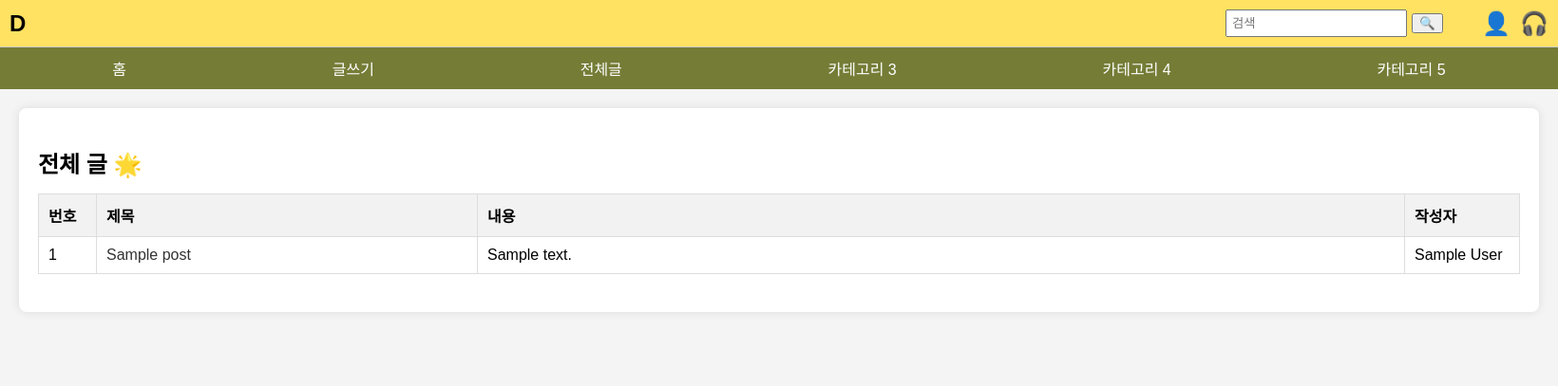
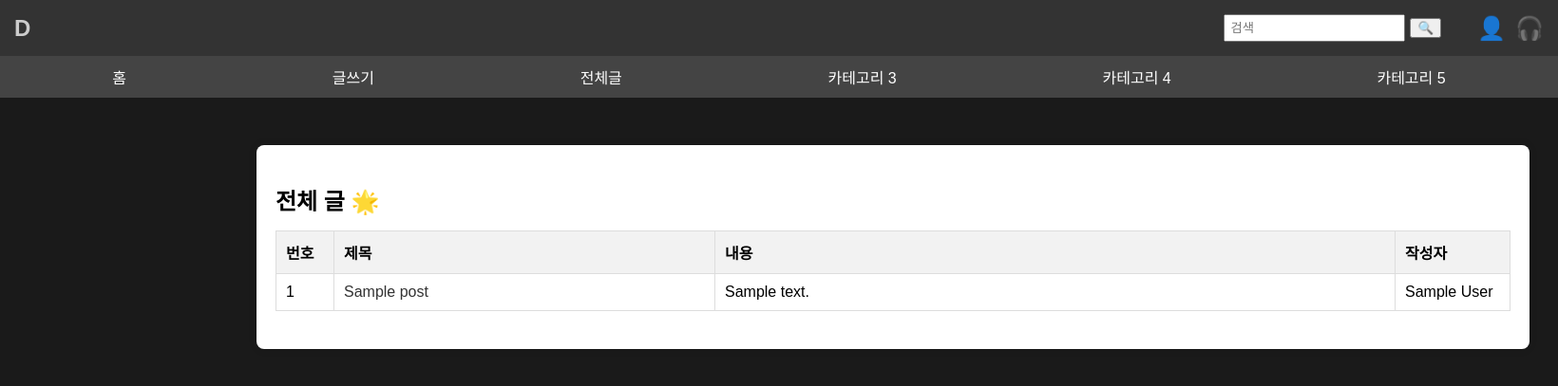
Before and after one commit to exynos6694/py_project, a FastAPI app: template templates/posts.html in a window 1640 px wide. Shown: the top 407 px of the page at 95% size. Run offline with FastAPI, Linux system fonts and the light colour scheme; the template is opened without the code that fills it: most values are stand-ins (such as "Sample title", 1, 10 or a date in 2020).

Commit message:
어두운 색 위주로 변경

```diff
--- a/app.py
+++ b/app.py
@@ -59,7 +59,7 @@ async def login_form(request: Request):
     return templates.TemplateResponse("login.html", {"request": request})
 
 
-# 글쓰기 폼 페이지
+# 글쓰기  페이지
 @app.get("/write", response_class=HTMLResponse)
 async def write_form(request: Request):
     return templates.TemplateResponse("write.html", {"request": request})
@@ -71,6 +71,7 @@ async def submit_post(request: Request, title: str = Form(...), content: str = F
     await posts_collection.insert_one(post)
     return RedirectResponse(url="/", status_code=303)
 
+# 전체글  페이지
 @app.get("/posts", response_class=HTMLResponse)
 async def read_posts(request: Request):
     posts = await posts_collection.find().to_list(length=100)
@@ -82,4 +83,10 @@ async def read_posts(request: Request):
 
 if __name__ == "__main__":
     import uvicorn
-    uvicorn.run(app, host="0.0.0.0", port=8000)
+    uvicorn.run(
+        app,
+        host="0.0.0.0",
+        port=8000,
+        # ssl_keyfile="C:/Users/azsx6/Desktop/py_project/host_key/localhost-key.pem",
+        # ssl_certfile="C:/Users/azsx6/Desktop/py_project/host_key/localhost.pem"
+    )
--- a/static/styles_posts.css
+++ b/static/styles_posts.css
@@ -1,6 +1,7 @@
 body {
     font-family: Arial, sans-serif;
-    background-color: #f4f4f4;
+    background-color: #1a1a1a;
+
     margin: 0;
     padding: 0;
 }
@@ -9,14 +10,15 @@ body {
     display: flex;
     justify-content: space-between;
     align-items: center;
-    padding: 10px;
-    background-color: #ffe262;
-    border-bottom: 1px solid #ccc;
+    padding: 15px;
+    background-color: #333;
+
 }
 
 .logo {
     font-size: 24px;
     font-weight: bold;
+    color: #ccc;
 }
 
 .title {
@@ -53,7 +55,7 @@ body {
     display: flex;
     justify-content: space-around;
     padding: 10px;
-    background-color: #757c36;
+    background-color: #444;
 }
 
 .nav-item {
@@ -81,6 +83,9 @@ body {
     background-color: #fff;
     border-radius: 8px;
     box-shadow: 0 0 10px rgba(0, 0, 0, 0.1);
+    width: 1300px;
+    margin-left: 250px;
+    margin-top: 50px;
 }
 
 h2 {
--- a/templates/index.html
+++ b/templates/index.html
@@ -10,10 +10,10 @@
     <div class="header">
         <div class="logo">D</div>
         <div class="title"></div>
-        <div class="search-container">
+        <!-- <div class="search-container">
             <input type="text" placeholder="실시간 급상승">
             <button>🔍</button>
-        </div>
+        </div> -->
         <div class="icons">
             <div class="icon"><a href="/login">👤</a></div>
             <div class="icon">🎧</div>
@@ -62,6 +62,7 @@
                 <li>이 사이트는</li>
                 <li>Html, css, Python, Fastapi, Mongodb로</li>
                 <li>개발하였습니다</li>
+                <li>db건들면 대가리 부숴드리겠습니다</li>
             </ol>
         </div>
         <div class="section" id="search">
```
Also changed, not shown: app12.py (deleted, +0 -61 lines), static/styles.css (+10 -7 lines), 2 other files.
